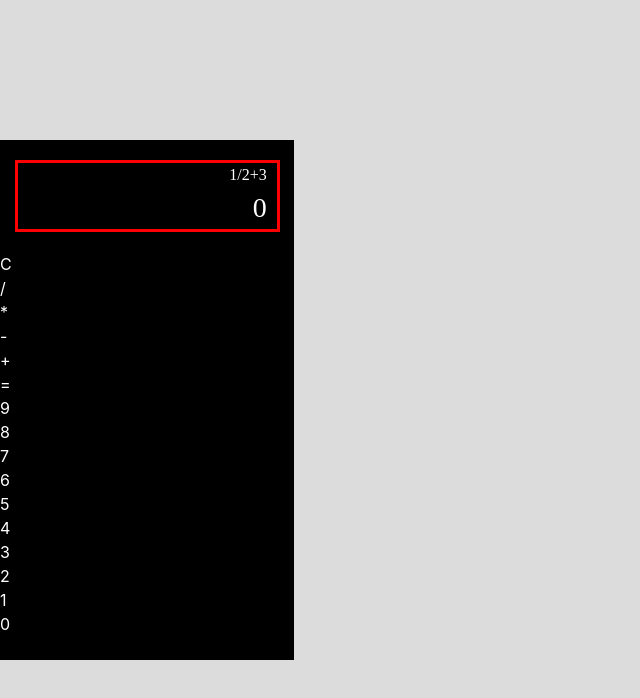
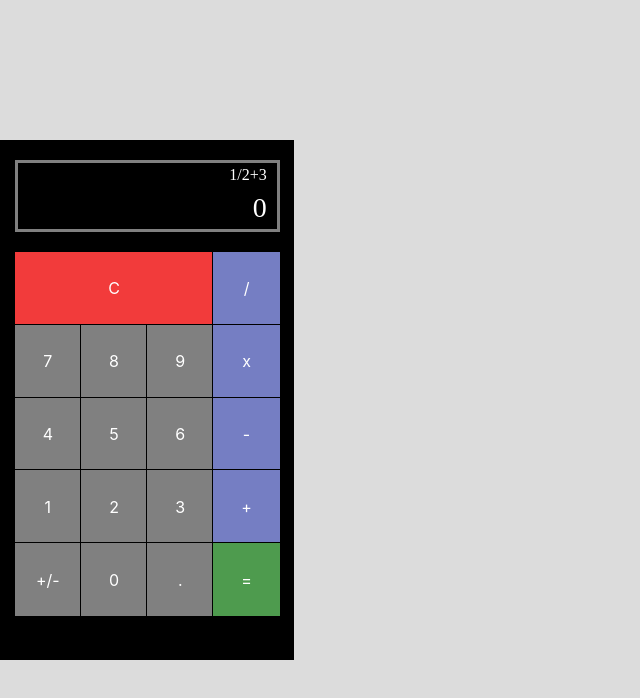
Before and after one commit to code-vine/calculator, a React (Create React App) app: page / in a window 1280 px wide. Shown: the top 698 px of the page, without its empty margins (0-640 px from the left). Built offline with nearby package versions, Linux system fonts and the light colour scheme; a web font is replaced by a local one.

Commit message:
finishes styling

```diff
--- a/src/Calculator.css
+++ b/src/Calculator.css
@@ -21,13 +21,21 @@
     color: white;
 }
 
+#clear{
+    background-color: rgb(242, 59, 59);
+}
+
+#equals{
+    background-color: rgb(78, 155, 78);
+}
+
 #display{
     display: flex;
     flex-direction: column;
     align-items: flex-end;
     margin:20px auto;
     width: 90%;
-    border: 3px solid red;
+    border: 3px solid gray;
     font-size: 1.75rem;
     padding:0 10px;
     font-family: Digital;
@@ -37,3 +45,35 @@
     font-size: 1rem;
     margin:0;
 }
+
+.keypad{
+    display: flex;
+    flex-direction: column;
+    justify-content: center;
+    align-items: center;
+    width:90%;
+    height: 70%;
+    margin:auto;
+}
+
+.key{
+    display: flex;
+    justify-content: center;
+    align-items: center;
+    background-color: gray;
+    outline: 1px solid black;
+}
+
+#equals:hover, #clear:hover, .key:hover{
+    background-color: antiquewhite;
+    color:black;
+}
+
+
+.operator{
+    background-color: rgb(117, 126, 195);
+}
+
+.row{
+    height:100%;
+}
--- a/src/Calculator.js
+++ b/src/Calculator.js
@@ -10,25 +10,33 @@ class Calculator extends React.Component{
                     <div className='display-current'>0</div>
                 </div>
                 <div className='keypad'>
-                    <div className='operators'>
-                        <div id="clear">C</div>
-                        <div id="divide">/</div>
-                        <div id="multiply">*</div>
-                        <div id="subtract">-</div>
-                        <div id="add">+</div>
-                        <div id="equals">=</div>
+                    <div className='row w-100'>
+                        <div className='col key' id="clear">C</div>
+                        <div className='col-3 key operator' id="divide">/</div>
                     </div>
-                    <div className='numbers'>
-                        <div id="nine">9</div>
-                        <div id="eight">8</div>
-                        <div id="seven">7</div>
-                        <div id="six">6</div>
-                        <div id="five">5</div>
-                        <div id="four">4</div>
-                        <div id="three">3</div>
-                        <div id="two">2</div>
-                        <div id="one">1</div>
-                        <div id="zero">0</div>
+                    <div className='row w-100'>
+                        <div className='col key' id="seven">7</div>
+                        <div className='col key' id="eight">8</div>
+                        <div className='col key' id="nine">9</div>
+                        <div className='col-3 key operator' id="multiply">x</div>
+                    </div>
+                    <div className='row w-100'>
+                        <div className='col key' id="four">4</div>
+                        <div className='col key' id="five">5</div>
+                        <div className='col key' id="six">6</div>
+                        <div className='col key operator' id="subtract">-</div>
+                    </div>
+                    <div className='row w-100'>
+                        <div className='col key' id="one">1</div>
+                        <div className='col key' id="two">2</div>
+                        <div className='col key' id="three">3</div>
+                        <div className='col key operator' id="add">+</div>
+                    </div>
+                    <div className='row w-100'>
+                        <div className='col key' id="negate">+/-</div>
+                        <div className='col key' id="zero">0</div>
+                        <div className='col key' id="decimal">.</div>
+                        <div className='col key operator' id="equals">=</div>
                     </div>
 
                 </div>
--- a/src/index.css
+++ b/src/index.css
@@ -5,6 +5,7 @@
 }
 
 body {
+
   font-family: -apple-system, BlinkMacSystemFont, 'Segoe UI', 'Roboto', 'Oxygen',
     'Ubuntu', 'Cantarell', 'Fira Sans', 'Droid Sans', 'Helvetica Neue',
     sans-serif;
```
